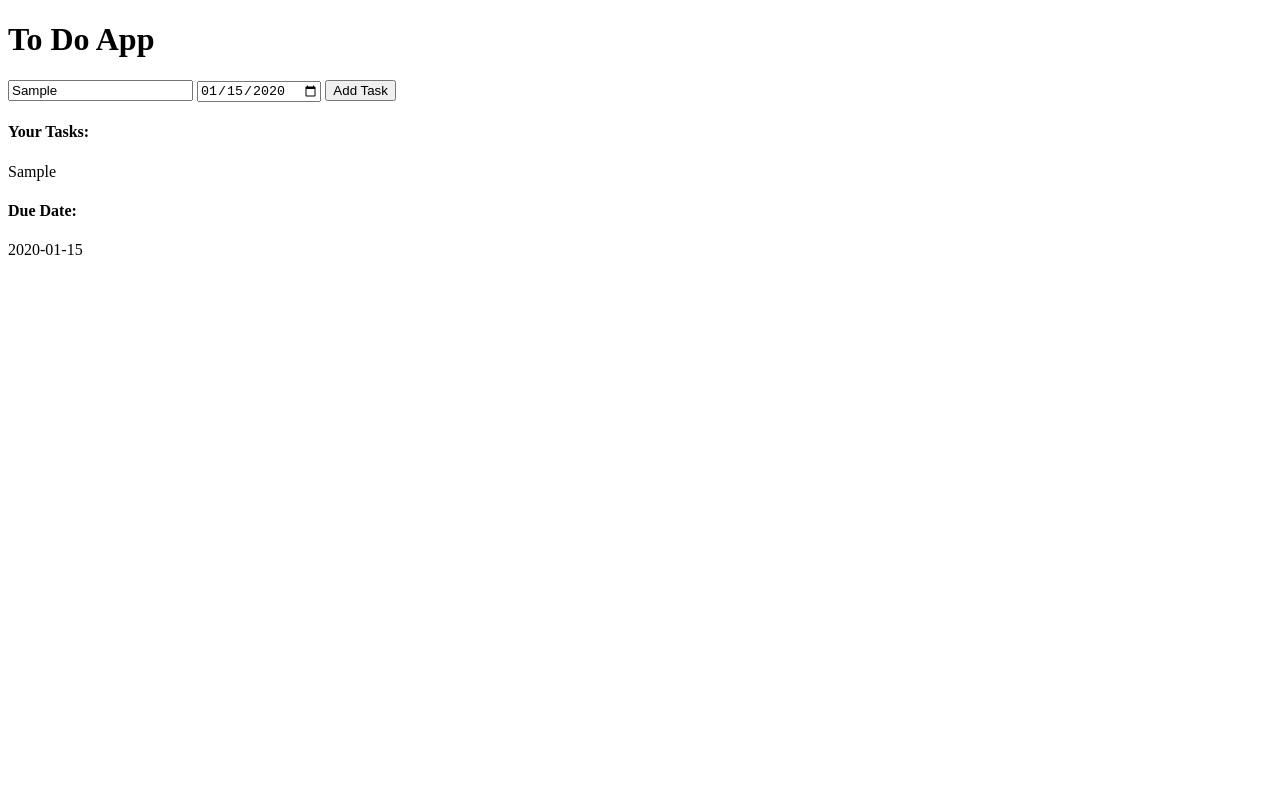
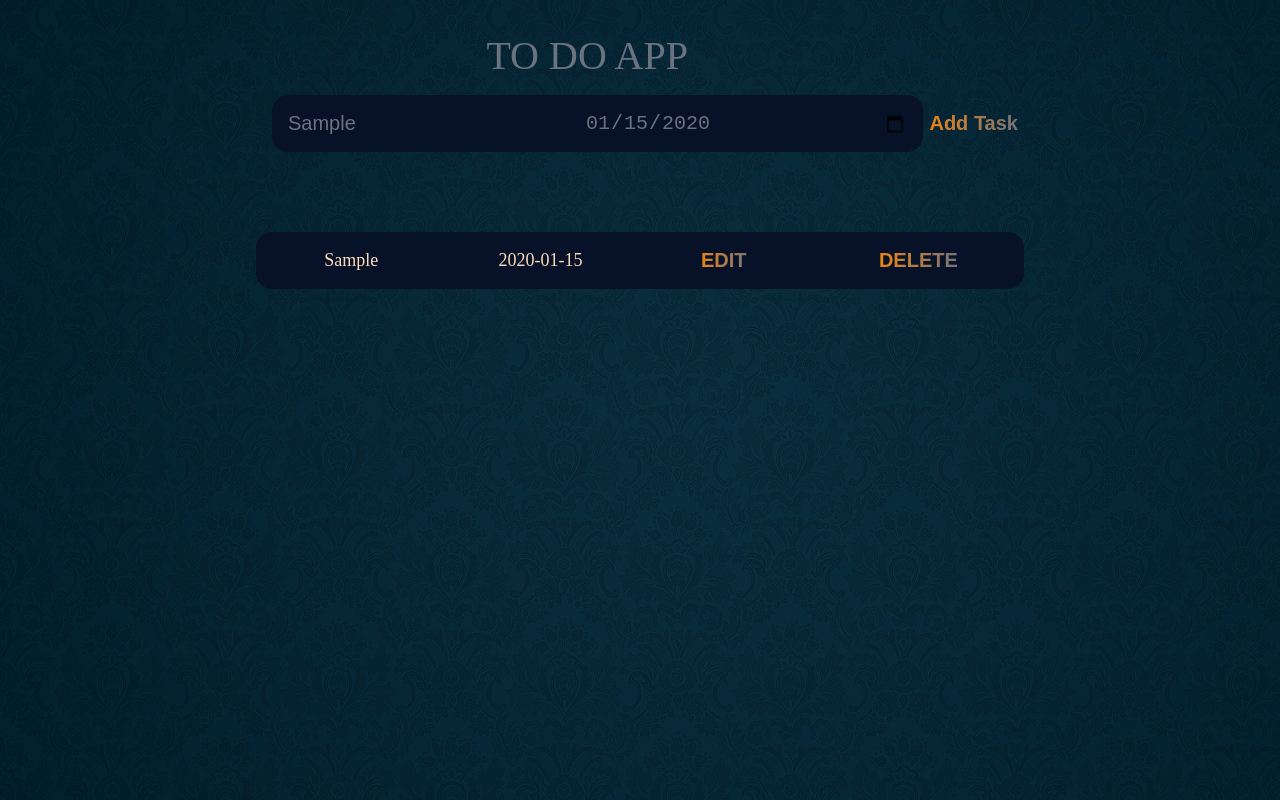
Before and after one commit to Karabo-Dikolomela/my-to-do-app, a plain HTML site: page index.html in a window 1280 px wide. Both pictures are taken after typing "Sample", "2020-01-15" into the empty fields and a click on the button "Add Task". Drawn offline with Linux system fonts and the light colour scheme.

Commit message:
update css
Added styling to app
added inactive edit and delete button
added id to task button
removed divs around content
removed display headings

```diff
--- a/index.html
+++ b/index.html
@@ -13,16 +13,19 @@
 
 <body onload = "display_function()">
 
-    <div>
+
         <!--Input task field-->
     <header>
-        <form id = "taskForm">
-            <h1>To Do App</h1>
+        <h1>TO DO APP</h1>
+
+        <form id = "task_form">
+
             <input id = "task-input" type="text" placeholder = "Set New Task" required>
             <input id = "task-due-date" type = "date" required>
-            <button type = "submit" onclick = "set_task(event)">Add Task</button>
+            <button id = "task-submit" type = "submit" onclick = "set_task(event)">Add Task</button>
 
         </form>
+
     </header>
 
 <!--Output task field-->
@@ -32,11 +35,13 @@
 
             <div id = "tasks_display">
 
+
+
             </div>
 
         </section>
     </main>
-    </div>
+
 
 
 
--- a/main.css
+++ b/main.css
@@ -0,0 +1,148 @@
+*{
+    box-sizing: border-box;
+    margin: 0;
+    font-family: 'fira sans' sans-serif;
+}
+:root {
+    --dark: #374151;
+    --darker: #0c111c;
+    --orange: rgb(245, 133, 14);
+    --gray: #6B7280;
+    --darkest: #
+
+}
+
+body  {
+    display:flex;
+    flex-direction: column;
+    min-height: 100vh;
+    background-image: url(/Images/blue.jpg);
+    color: white;
+}
+
+
+
+header {
+    padding: 2rem 1rem;
+    max-width: 800px;
+    width: 100%;
+    margin: 0 auto;
+
+}
+
+header h1 {
+    font-size: 2.5rem;
+    font-weight: 300;
+    color: var(--gray);
+    margin-bottom: 1rem;
+    margin-left: 30%;
+}
+
+#task_form {
+    display: flex;
+}
+
+input, button {
+    appearance: none;
+    border: none;
+    outline: none;
+    background: none;
+
+}
+
+#task-input {
+    flex: 1 1 0%;
+    background-color: #071127;
+    padding: 1rem;
+    border-radius: 1rem 0rem 0rem 1rem;
+    color: var(--gray);
+    margin-left: 1rem;
+    font-size: 1.25rem;
+}
+
+#task-due-date {
+    flex: auto;
+    background-color: #071127;
+    padding: 1rem;
+    border-radius: 0rem 1rem 1rem 0rem;
+    color: var(--gray);
+    margin-right: 0rem;
+    font-size: 1.25rem;
+}
+
+#task-due-date::icon {
+    color: var(--gray);
+}
+
+button {
+    color: var(--orange);
+    font-size: 1.25rem;
+    font-weight: 700;
+    background-image: linear-gradient(to right, var(--orange), var(--gray));
+    -webkit-background-clip: text;
+    -webkit-text-fill-color: transparent;
+    cursor: pointer;
+    transition: 0.4s;
+}
+
+button:hover {
+    opacity: 0.8;
+}
+
+button:active {
+    opacity: 0.6;
+}
+
+main {
+    flex: 1 1 0%;
+    padding: 2rem 1rem;
+    max-width: 800px;
+    width: 100%;
+    margin: 0 auto;
+}
+
+/*div h2 {
+   */
+
+div  {
+    display: flex;
+    justify-content: space-between;
+    align-items: center;
+    align-content: space-between;
+    flex-grow: 2;
+    flex-wrap: wrap;
+    background-color: #071127;
+    border-radius: 1rem;
+    margin-bottom: 1rem;
+    margin-top: 1rem;
+    justify-content: space-around;
+   /* padding-right: 0.5rem;
+    padding-left: 0.5rem;*/
+
+}
+
+div p {
+    color: peachpuff;
+    font-size: 1.125rem;
+    width: auto;
+    display: block;
+    transition: 0.4s;
+    margin-left: 1rem;
+}
+
+div button {
+    cursor: pointer;
+    margin: 0 0.5rem;
+    font-size: 1 125rem;
+    font-weight: 700;
+    text-transform: uppercase;
+    transition: 0.4s;
+}
+
+div button:hover {
+    opacity: 0.6;
+}
+
+div button:active {
+    opacity: 0.4;
+}
--- a/main.js
+++ b/main.js
@@ -73,7 +73,6 @@ function set_task(event){  //runs function when the button is clicked
 
     add_task_to_storage(task_set);
     display_function();
-
 }
 
 //renders tasks into the DOM
@@ -93,11 +92,10 @@ function display_function(){
 
      let new_task_display_content =
         `
-        <h4>Your Tasks:</h4>
         <p>${task_set[i].getTask_input}</p>
-        <h4>Due Date:</h4>
-        <p>${task_set[i].getTask_due_date}
-
+        <p>${task_set[i].getTask_due_date}</p>
+        <button>Edit</button>
+        <button>Delete</button>
         `;
 
         new_task_display.innerHTML = new_task_display_content;
```
